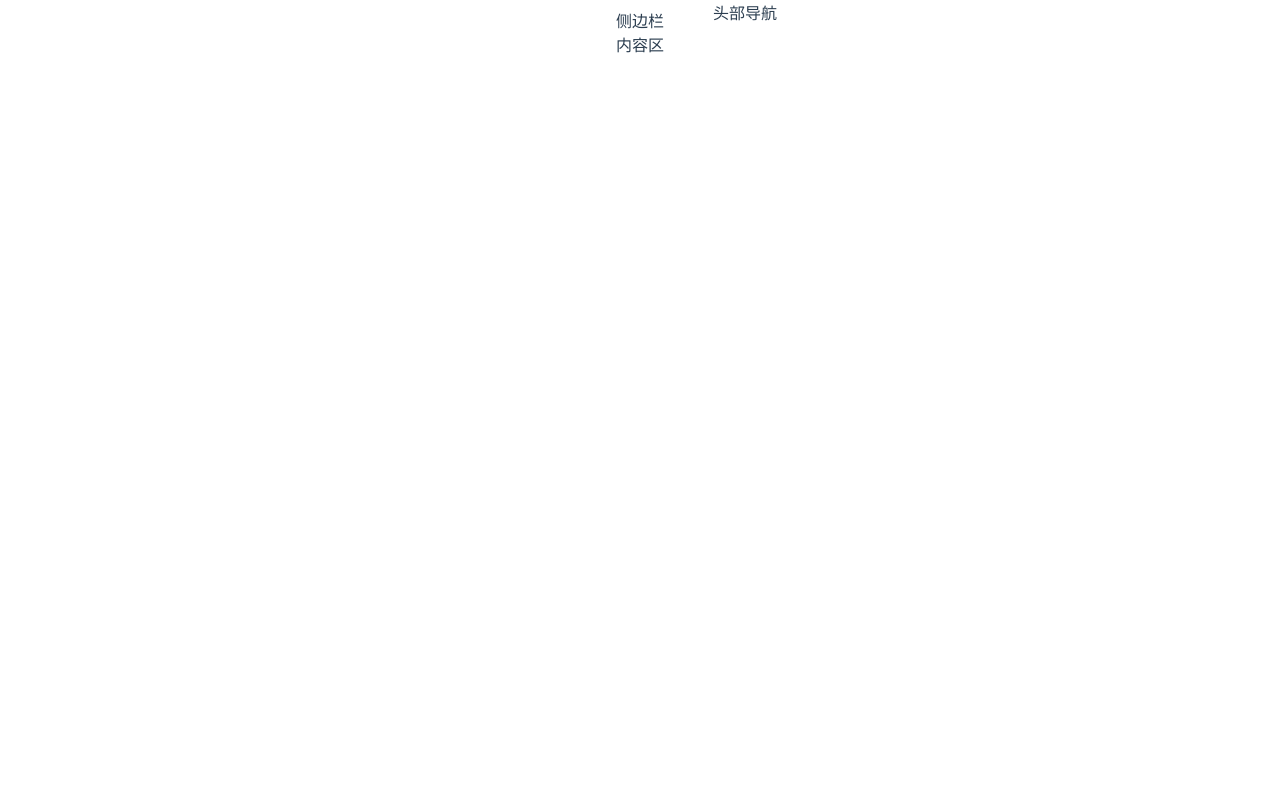
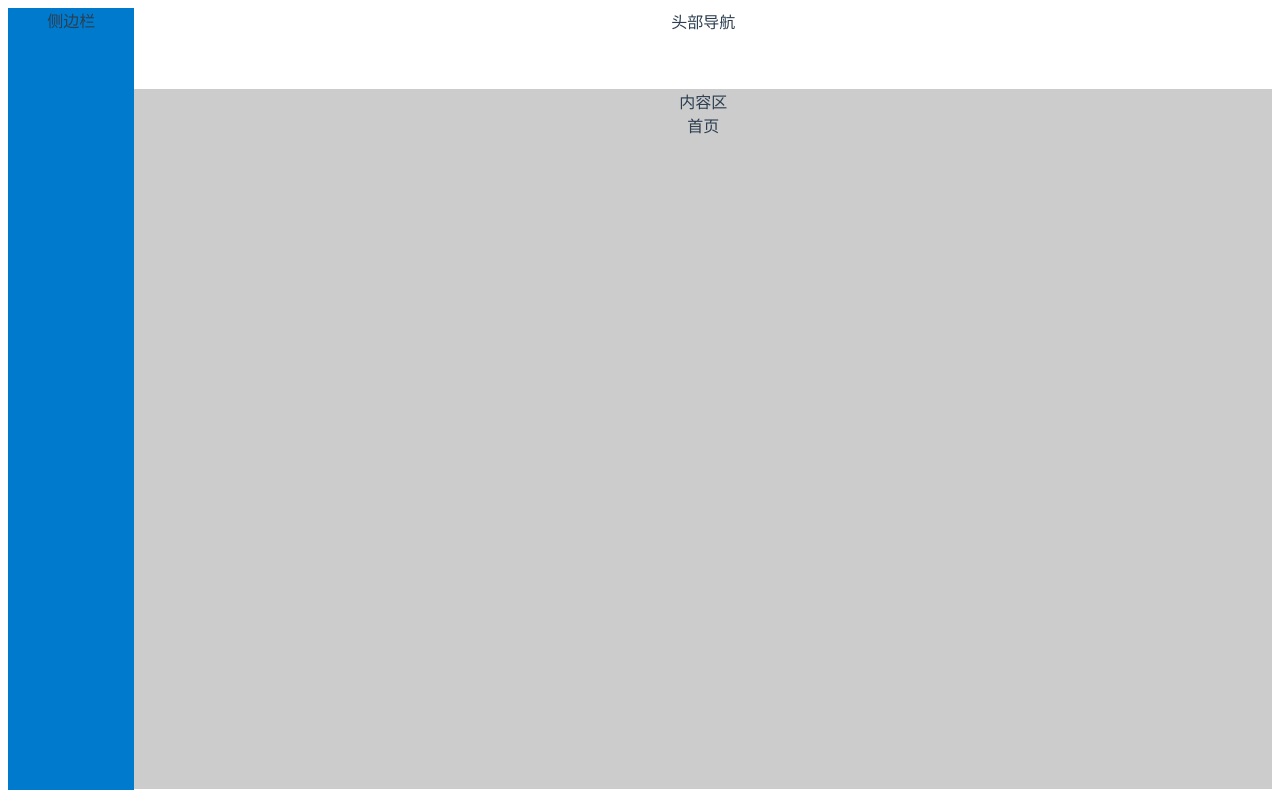
Before and after one commit to HelloMissGu/my-admin, a Vue app: page /home in a window 1280 px wide. Built offline with nearby package versions, Linux system fonts and the light colour scheme.

Commit message:
路由布局

```diff
--- a/src/App.vue
+++ b/src/App.vue
@@ -1,7 +1,7 @@
 <!--
  * @Author: shuhua
  * @Date: 2021-10-26 16:40:19
- * @LastEditTime: 2021-10-26 16:52:27
+ * @LastEditTime: 2021-11-05 16:32:02
  * @LastEditors: shuhua
  * @Description:
  * @FilePath: \my-admin\src\App.vue
--- a/src/layout/components/AppMain.vue
+++ b/src/layout/components/AppMain.vue
@@ -1,21 +1,33 @@
 <!--
  * @Author: shuhua
  * @Date: 2021-11-02 21:04:27
- * @LastEditTime: 2021-11-03 13:56:17
+ * @LastEditTime: 2021-11-05 17:00:03
  * @LastEditors: shuhua
  * @Description: 路由过渡
  * @FilePath: \my-admin\src\layout\components\AppMain.vue
 -->
 <template>
-<div>
+<div class="content-container">
   内容区
+  <router-view :key="key" />
 </div>
 </template>
 <script>
 export default {
-
+name: 'AppMain',
+  computed: {
+    // cachedViews() {
+    //   return this.$store.state.tagsView.cachedViews
+    // },
+    key() {
+      return this.$route.path
+    }
+  }
 }
 </script>
 <style lang='scss'>
-
+.content-container{
+  height: 100%;
+  background-color: #ccc;
+}
 </style>
--- /dev/null
+++ b/src/layout/components/Sidebar/Link.vue
@@ -0,0 +1,51 @@
+<!--
+ * @Author: shuhua
+ * @Date: 2021-11-04 20:36:07
+ * @LastEditTime: 2021-11-04 20:59:55
+ * @LastEditors: shuhua
+ * @Description:
+ * @FilePath: \my-admin\src\layout\components\Sidebar\Link.vue
+-->
+<template>
+  <component :is="type" v-bind="linkProps(to)">
+    <slot />
+  </component>
+</template>
+
+<script>
+// import { isExternal } from '@/utils/validate'
+
+export default {
+  props: {
+    to: {
+      type: String,
+      required: true
+    }
+  },
+  computed: {
+    isExternal() {
+      return isExternal(this.to)
+    },
+    type() {
+      if (this.isExternal) {
+        return 'a'
+      }
+      return 'router-link'
+    }
+  },
+  methods: {
+    linkProps(to) {
+      if (this.isExternal) {
+        return {
+          href: to,
+          target: '_blank',
+          rel: 'noopener'
+        }
+      }
+      return {
+        to: to
+      }
+    }
+  }
+}
+</script>
--- a/src/layout/components/Sidebar/index.vue
+++ b/src/layout/components/Sidebar/index.vue
@@ -1,13 +1,13 @@
 <!--
  * @Author: shuhua
  * @Date: 2021-11-02 21:01:54
- * @LastEditTime: 2021-11-03 21:09:53
+ * @LastEditTime: 2021-11-05 16:34:27
  * @LastEditors: shuhua
  * @Description: 侧边栏
  * @FilePath: \my-admin\src\layout\components\Sidebar\index.vue
 -->
 <template>
-<div>
+<div class="side-bar">
   侧边栏
     <el-menu
       default-active="2"
@@ -25,7 +25,9 @@
 </template>
 <script>
 import { mapGetters } from 'vuex'
+import SidebarItem from './sidebarItem'
 export default {
+  components: { SidebarItem },
   computed: {
     ...mapGetters([
       'permission_routes',
@@ -42,5 +44,8 @@ export default {
 }
 </script>
 <style lang='scss'>
-
+.side-bar{
+  height: 100%;
+  background-color: #007acc;
+}
 </style>
--- a/src/layout/components/Sidebar/sidebarItem.vue
+++ b/src/layout/components/Sidebar/sidebarItem.vue
@@ -1,8 +1,78 @@
 <!--
  * @Author: shuhua
  * @Date: 2021-11-03 15:57:28
- * @LastEditTime: 2021-11-03 15:57:29
+ * @LastEditTime: 2021-11-04 20:58:55
  * @LastEditors: shuhua
  * @Description: 左侧路由栏
  * @FilePath: \my-admin\src\layout\components\Sidebar\sidebarItem.vue
 -->
+<template>
+<div v-if="!item.hidden">
+  <template v-if="hasOneShowingChild(item.children,item) && (!onlyOneChild.children||onlyOneChild.noShowingChildren)&&!item.alwaysShow">
+      <app-link v-if="onlyOneChild.meta" :to="resolvePath(onlyOneChild.path)">
+        <el-menu-item :index="resolvePath(onlyOneChild.path)" :class="{'submenu-title-noDropdown':!isNest}">
+          <item :icon="onlyOneChild.meta.icon||(item.meta&&item.meta.icon)" :title="onlyOneChild.meta.title" />
+        </el-menu-item>
+      </app-link>
+  </template>
+  <el-submenu v-else ref="subMenu" :index="resolvePath(item.path)" popper-append-to-body>
+      <sidebar-item
+        v-for="child in item.children"
+        :key="child.path"
+        :is-nest="true"
+        :item="child"
+        :base-path="resolvePath(child.path)"
+        class="nest-menu"
+      />
+  </el-submenu>
+</div>
+</template>
+<script>
+import path from 'path'
+import AppLink from './Link'
+export default {
+  name:'SidebarItem',
+  components: {  AppLink },
+  data(){
+    // 使用render函数重构
+    this.onlyOneChild = null
+    return{}
+  },
+  methods: {
+    hasOneShowingChild(children = [], parent) {
+      const showingChildren = children.filter(item => {
+        if (item.hidden) {
+          return false
+        } else {
+          // 临时设置（如果只有一个显示子项，则将使用）
+          this.onlyOneChild = item
+          return true
+        }
+      })
+      // 当只有一个子路由器时，默认情况下显示子路由器
+      if (showingChildren.length === 1) {
+        return true
+      }
+      // 如果没有要显示的子路由器，则显示父路由器
+      if (showingChildren.length === 0) {
+        this.onlyOneChild = { ... parent, path: '', noShowingChildren: true }
+        return true
+      }
+
+      return false
+    },
+    resolvePath(routePath) {
+      if (isExternal(routePath)) {
+        return routePath
+      }
+      if (isExternal(this.basePath)) {
+        return this.basePath
+      }
+      return path.resolve(this.basePath, routePath)
+    }
+  }
+}
+</script>
+<style lang='scss'>
+
+</style>
--- a/src/layout/index.vue
+++ b/src/layout/index.vue
@@ -1,7 +1,7 @@
 <!--
  * @Author: shuhua
  * @Date: 2021-11-02 21:03:43
- * @LastEditTime: 2021-11-03 15:48:14
+ * @LastEditTime: 2021-11-05 17:21:06
  * @LastEditors: shuhua
  * @Description: 布局
  * @FilePath: \my-admin\src\layout\index.vue
@@ -15,7 +15,9 @@
     <div class="fixed-header">
       <Navbar/>
     </div>
+    <div class="content-container">
     <AppMain/>
+    </div>
   </div>
 </div>
 </template>
@@ -34,21 +36,23 @@ export default {
 <style lang='scss'>
 @import '@/styles/variables.scss';
 .app-index{
-  &:after {
-    content: "";
-    display: table;
-    clear: both;
+  display: flex;
+  align-items: center;
+  justify-content: space-between;
+  flex: 1;
+  .sidebar-container{
+    flex: 0.1;
+    height:calc(100vh - 18px);
+
   }
-  position: relative;
-  height: 100%;
-  width: 100%;
-  .fixed-header{
-    position: fixed;
-    top: 0;
-    right: 0;
-    z-index: 9;
-    width: calc(100% - #{$sideBarWidth});
-    transition: width 0.28s;
+  .main-container{
+    flex: 0.9;
+    .fixed-header{
+      height: 80px;
+    }
+    .content-container{
+      height: calc(100vh - 100px);
+    }
   }
 }
 </style>
```
Also changed, not shown: src/layout/components/Sidebar/Item.vue (added, +19 -0 lines), src/router/index.js (+42 -1 lines).
